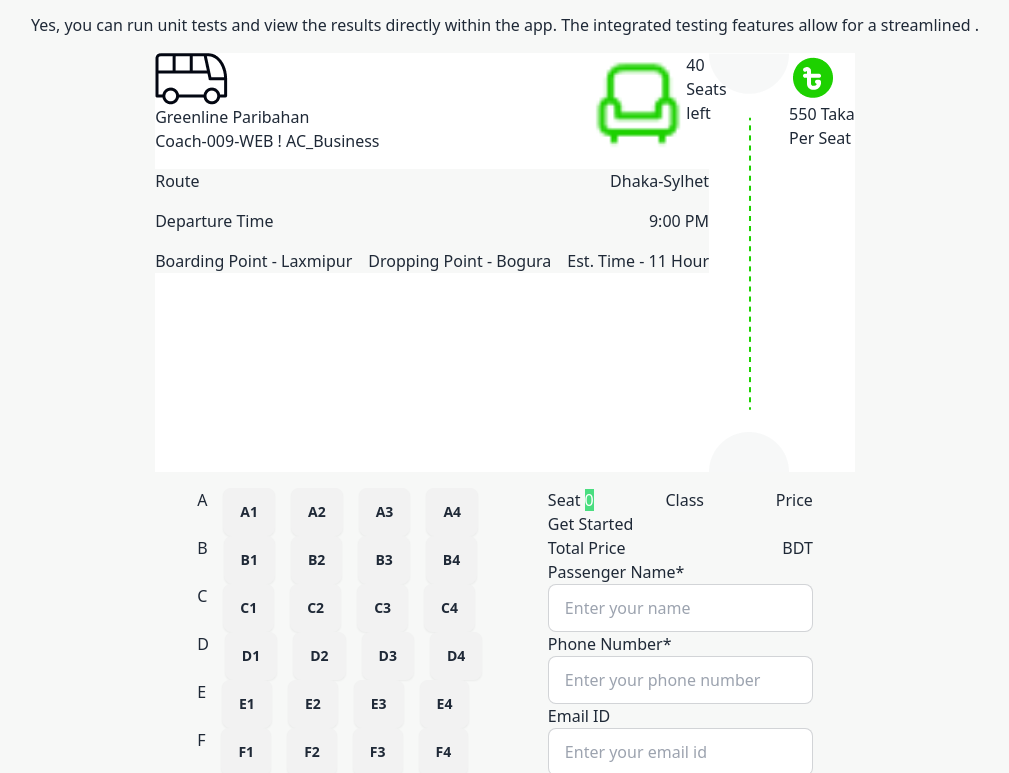
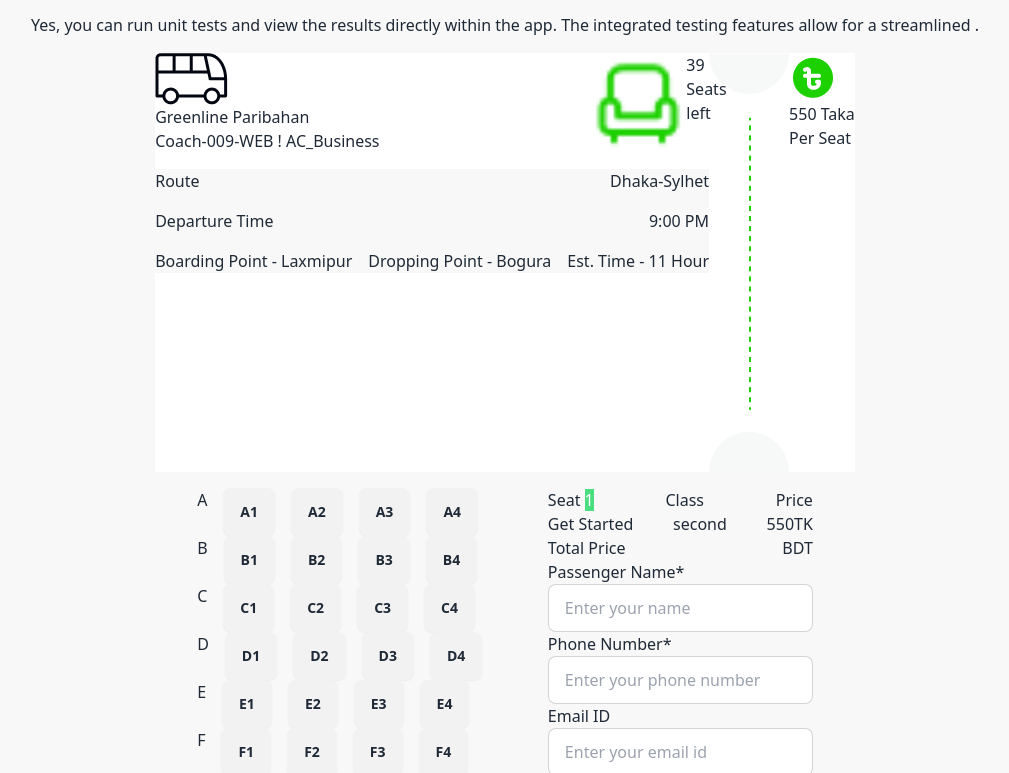
Before and after one commit to Eleas75/b9-a5, a plain HTML site: page index.html in a window 1280 px wide. Both pictures are taken after a click on the button "Get Started". Shown: the part 731-1504 px from the top of the page, without its empty margins (135-1144 px from the left). Drawn offline with nearby package versions, Linux system fonts and the light colour scheme.

Commit message:
functionality improved

```diff
--- a/index.html
+++ b/index.html
@@ -145,7 +145,7 @@
                             <p>Class</p>
                             <p>Price</p>
                         </div>
-                        <div id="ticketNaming" class="flex">
+                        <div id="ticketNaming" class="">
                             <p></p>
                             <p></p>
                             <p></p>
--- a/ticketing.js
+++ b/ticketing.js
@@ -11,15 +11,29 @@
 const btns = document.getElementsByClassName("btn");
 for(const button of btns){
     button.addEventListener("click", function(e){
-        const count1=document.getElementById("ticketCount");innerText=count;
-        const count2=document.getElementById("remainTicket");innerText=40-count;
-        count++
+        count++;
+        const count1=document.getElementById("ticketCount").innerText=count;
+        const count2=document.getElementById("remainTicket").innerText=40-count;
+
 e.target.style.backgroundColor="red";
 
 //publish ticket name
+const container =document.createElement("div")
 const tName=document.getElementById("ticketNaming");
 const ticketName=e.target.innerText;
 const p=document.createElement("p");
+const p1=document.createElement("p");
+const p2=document.createElement("p");
 p.innerText=ticketName;
-ticketNaming.appendChild(p);
+p1.innerText="second";
+p2.innerText="550TK";
+container.appendChild(p);
+container.appendChild(p1);
+container.appendChild(p2);
+tName.appendChild(container);
+container.classList.add("flex","flex-row","justify-between");
+
+
+
+
     })};
```
